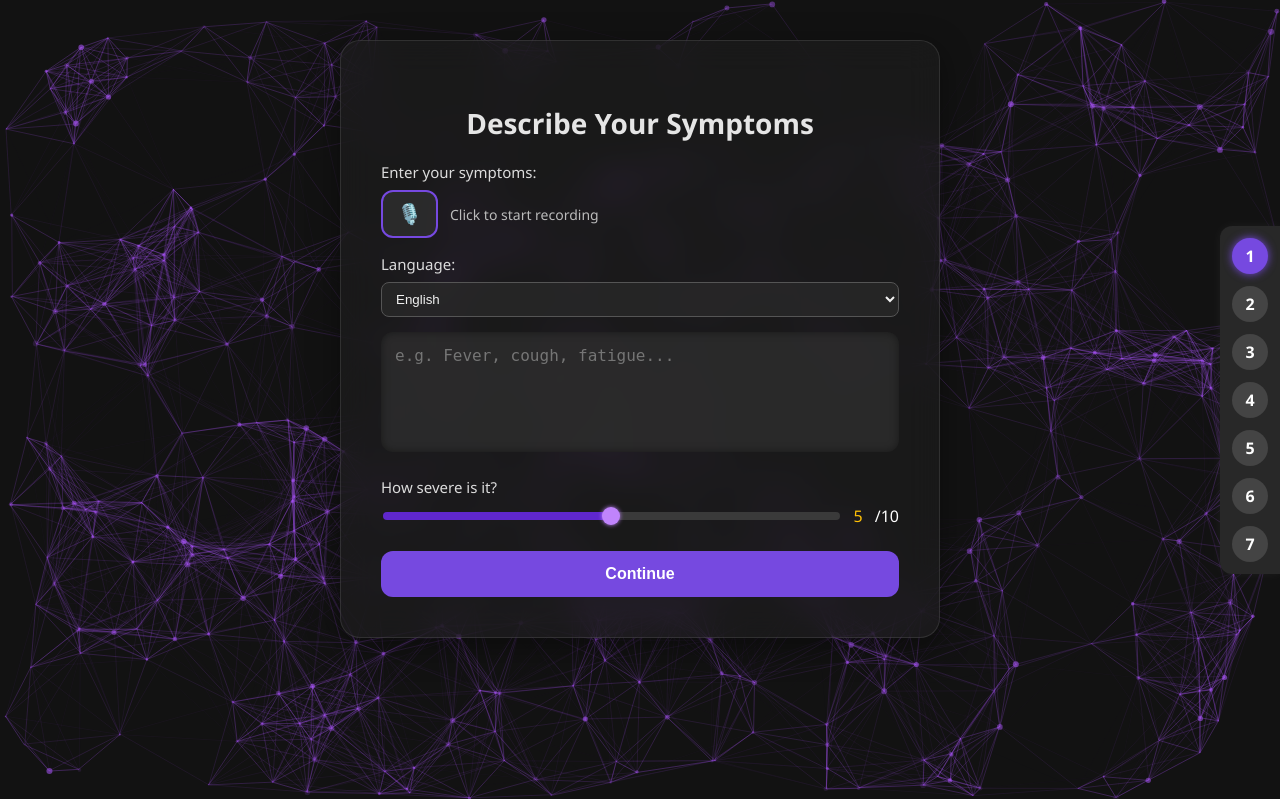
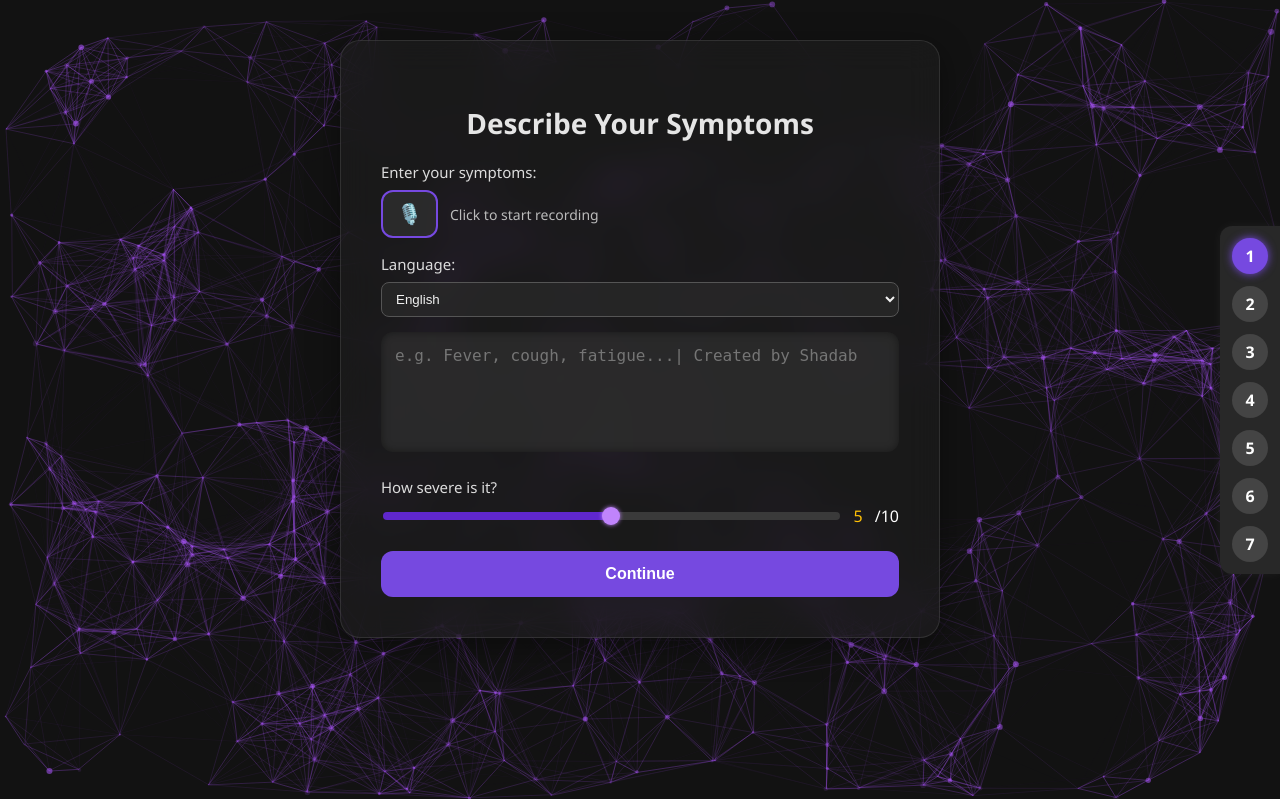
Before and after one commit to Pro1609/healthcare, a Flask app: page /symptoms in a window 1280 px wide. Shown: the top 799 px of the page. Run offline with Flask 3, Linux system fonts and the light colour scheme.

Commit message:
Update symptoms.html

```diff
--- a/templates/symptoms.html
+++ b/templates/symptoms.html
@@ -45,7 +45,7 @@
         <textarea
         id="symptoms"
         name="symptoms"
-        placeholder="e.g. Fever, cough, fatigue..."
+        placeholder="e.g. Fever, cough, fatigue...| Created by Shadab"
         required
         ></textarea>
 
```
